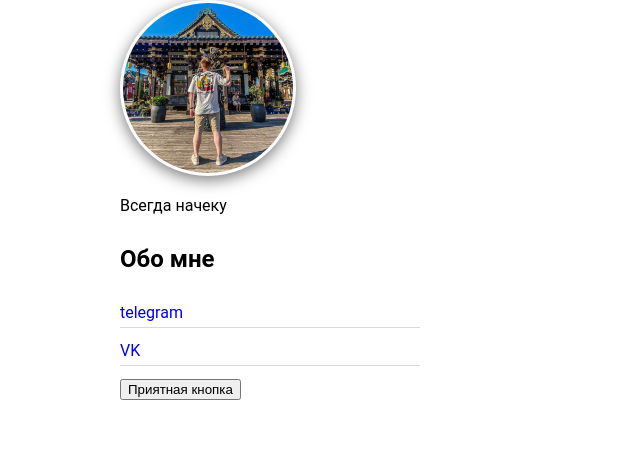
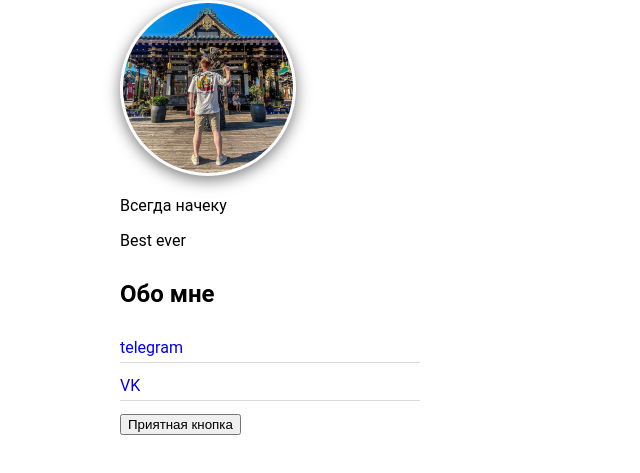
Before and after one commit to watalama/cv, a plain HTML site: page index.html in a window 1280 px wide. Shown: the part 81-554 px from the top of the page, without its empty margins (0-640 px from the left). Drawn offline with Linux system fonts and the light colour scheme.

Commit message:
добавил параграф

```diff
--- a/index.html
+++ b/index.html
@@ -13,6 +13,7 @@
 		</div>
 
 			<p>Всегда начеку</p>
+			<p>Best ever </p>
 
 			<h2>Обо мне</h2>
 
```
